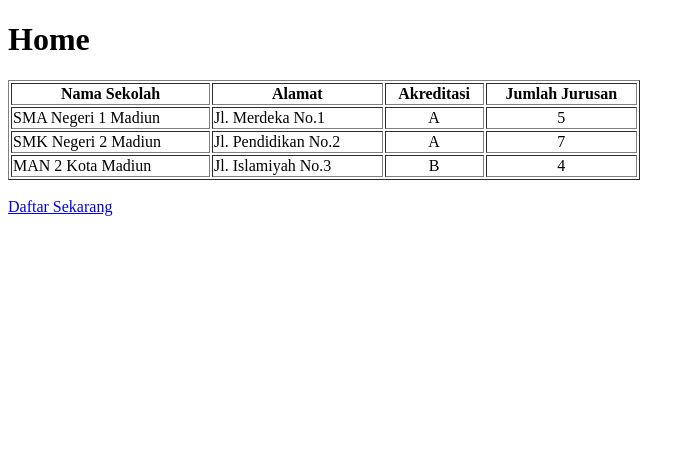
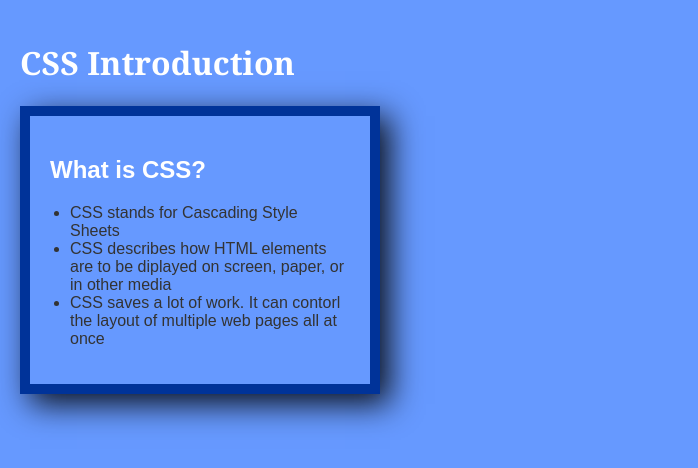
Before and after one commit to ChareliFaraAZ/TugasKu, a plain HTML site: page index.html in a window 1280 px wide. Shown: the whole page, without its empty margins (0-698 px from the left). Drawn offline with Linux system fonts and the light colour scheme.

Commit message:
Add files via upload

```diff
--- a/index.html
+++ b/index.html
@@ -1,43 +1,22 @@
 <!DOCTYPE html>
-<html lang="id">
+<html lang="en">
 <head>
-    <meta charset="UTF-8">
-    <meta name="viewport" content="width=device-width, initial-scale=1.0">
-    <title>Home</title>
+  <meta charset="UTF-8" />
+  <meta name="viewport" content="width=device-width, initial-scale=1.0" />
+  <title>CSS Introduction</title>
+  <link rel="stylesheet" href="style.css" />
 </head>
 <body>
-    <h1>Home</h1>
-    <table border="1" width="50%">
-        <thead>
-            <tr>
-                <th>Nama Sekolah</th>
-                <th>Alamat</th>
-                <th>Akreditasi</th>
-                <th>Jumlah Jurusan</th>
-            </tr>
-        </thead>
-        <tbody>
-            <tr>
-                <td>SMA Negeri 1 Madiun</td>
-                <td>Jl. Merdeka No.1</td>
-                <td align="center">A</td>
-                <td align="center">5</td>
-            </tr>
-            <tr>
-                <td>SMK Negeri 2 Madiun</td>
-                <td>Jl. Pendidikan No.2</td>
-                <td align="center">A</td>
-                <td align="center">7</td>
-            </tr>
-            <tr>
-                <td>MAN 2 Kota Madiun</td>
-                <td>Jl. Islamiyah No.3</td>
-                <td align="center">B</td>
-                <td align="center">4</td>
-            </tr>
-        </tbody>
-    </table>
-    <br>
-    <a href="form_pendaftaran.html">Daftar Sekarang</a>
+  <h1>CSS Introduction</h1>
+  <div class="box">
+    <H2>What is CSS?</H2>
+    <ul>
+      <li>CSS stands for Cascading Style Sheets</li>
+      <li>CSS describes how HTML elements are to be diplayed on screen, paper, or in other media</li>
+      <li>CSS saves a lot of work. It can contorl the layout of multiple web pages all at once</li>
+    </ul>
+  </div>
+
+
 </body>
 </html>
--- /dev/null
+++ b/style.css
@@ -0,0 +1,30 @@
+body{
+    background-color: #6699ff;
+    font-family: Arial, sans-serif;
+    margin: 0;
+    padding: 20px;
+}
+
+h1{
+    color: white;
+    font-family: Georgia, serif;
+    font-weight: bold;
+}
+
+.box{
+    background-color: #6699ff;
+    border: 10px solid #003399;
+    padding: 20px;
+    width: 300px;
+    box-shadow: 10px 10px 30px rgba(0, 0, 0, 0.895);
+    margin-top: 20px;
+}
+
+.box h2{
+    color: white;
+}
+
+.box ul{
+    color: #333;
+    padding-left: 20px;
+}
```
